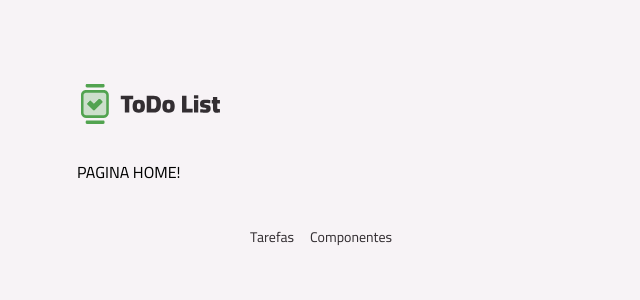
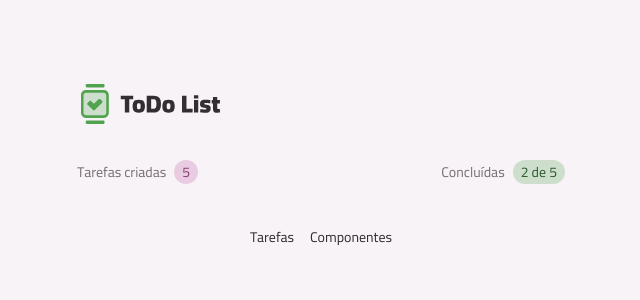
Before and after one commit to TheoRondon25/TodoList_React, a React (Vite) app: page / in a window 1280 px wide. Shown: the top 300 px of the page, without its empty margins (319-959 px from the left). Built offline with nearby package versions, Linux system fonts and the light colour scheme.

Commit message:
feat: Criando o componente de Resumo das tarefas

```diff
--- /dev/null
+++ b/src/core-components/tasks-summary.tsx
@@ -0,0 +1,21 @@
+import Badge from "../components/badge";
+import Text from "../components/text";
+
+export default function TasksSummary() {
+    return (
+        <>
+            <div className="flex items-center gap-2">
+                <Text variant="body-sm-bold" className="!text-gray-300">
+                    Tarefas criadas
+                </Text>
+                <Badge variant="secondary">5</Badge>
+            </div>
+            <div className="flex items-center gap-2">
+                <Text variant="body-sm-bold" className="!text-gray-300">
+                    Concluídas
+                </Text>
+                <Badge variant="primary">2 de 5</Badge>
+            </div>
+        </>
+    );
+}
--- a/src/pages/page-home.tsx
+++ b/src/pages/page-home.tsx
@@ -1,6 +1,13 @@
 import Container from "../components/container";
+import TasksSummary from "../core-components/tasks-summary";
 
 
 export default function PageHome() {
-    return <Container>PAGINA HOME!</Container>
+    return (
+        <Container as="article" className="space-y-3">
+            <header className="flex items-center justify-between">
+                <TasksSummary />
+            </header>
+        </Container>
+    );
 }
```
